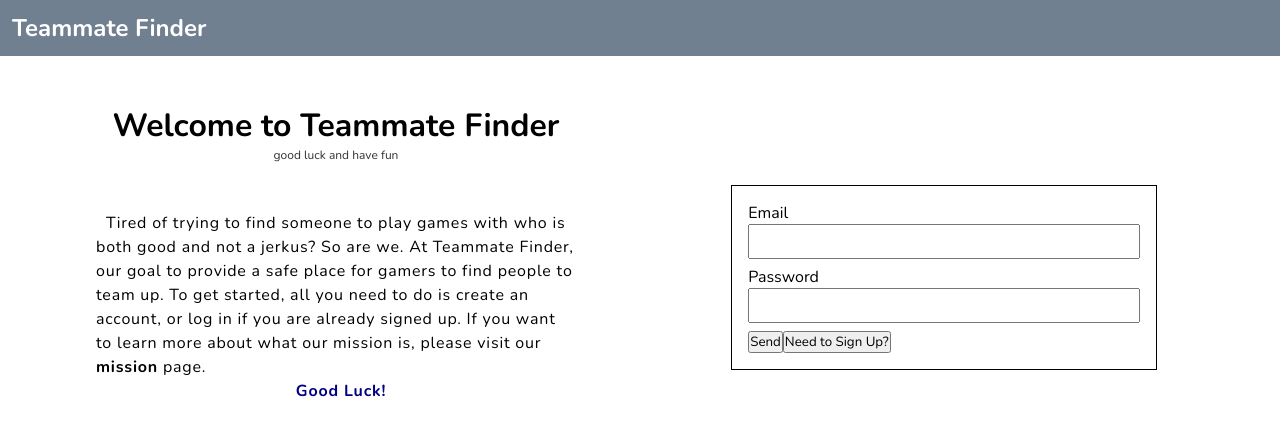
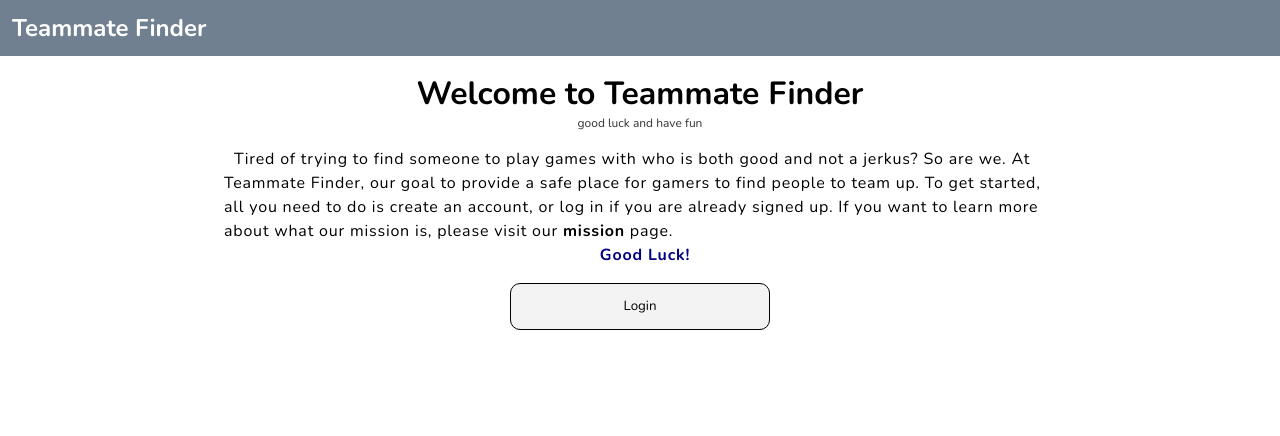
Before and after one commit to Mvcampbell3/find-a-tm, an Angular app in the folder client/: page / in a window 1280 px wide. Shown: the top 436 px of the page. Built offline with nearby package versions, Linux system fonts and the light colour scheme.

Commit message:
added login as modal

```diff
--- a/client/src/app/home/home.component.html
+++ b/client/src/app/home/home.component.html
@@ -6,8 +6,10 @@
       At Teammate Finder, our goal to provide a safe place for gamers to find people to team up. To get started, all you
       need to do is create an account, or log in if you are already signed up. If you want to learn more about what our
       mission is, please visit our <strong>mission</strong> page. <br><span class="end-content">Good Luck!</span></p>
+    <button class="showBtn" (click)='changeModal()'>Login</button>
   </div>
 
+  <div class="modalLogin" *ngIf='showModal' (click)='hideModal($event)'>
     <div class="form">
       <div class="input-group">
         <label for="email">Email</label><br>
@@ -29,5 +31,7 @@
         <button (click)="changeForm()">{{signup ? "Already a member?":"Need to Sign Up?"}}</button>
       </div>
     </div>
+  </div>
+
 
 </div>
--- a/client/src/app/home/home.component.scss
+++ b/client/src/app/home/home.component.scss
@@ -1,11 +1,8 @@
 .container{
-  display: grid;
-  align-items: center;
-  grid-template-columns: 1fr 1fr;
-  padding: 2em;
-
   .splash{
-    width: 100%;
+    width: 70%;
+    min-width: 350px;
+    margin: 0 auto;
     padding: 1em;
 
     h1{
@@ -19,7 +16,7 @@
     }
 
     p.content{
-      padding: 3em;
+      padding: 1em;
       line-height: 1.5;
       letter-spacing: .8px;
       text-indent: 10px;
@@ -31,17 +28,48 @@
       color: navy;
       font-weight: bold;
     }
+
+    .showBtn{
+      width: 30%;
+      min-width: 75px;
+      padding: 1em 0;
+      display: block;
+      margin: 0 auto;
+      border: 1px black solid;
+      border-radius: 10px;
+      background-color: #f3f3f3;
+      transform: all, .25s;
+
+      &:hover{
+        background-color: #333;
+        color: white;
+        transform: all, .25s
       }
 
+      &:active{
+        transform: scale(.90);
+      }
+
+      &:focus{
+        outline: none;
+      }
+    }
+  }
+
+  .modalLogin{
+    position: absolute;
+    top: 0;
+    background-color: rgba(51, 51, 51, 0.856);
+    width: 100vw;
+    height: 100vh;
+    display: grid;
+    place-items: center;
+
     .form{
-    width: 70%;
-    min-width: 325px;
-    border: 1px black solid;
-    margin: auto;
-
-    padding: 1em;
-
-
+      width: 350px;
+      padding: 2em 1em;
+      background-color: #ddd;
+      border-radius: 10px;
       .input-group{
         width: 100%;
 
@@ -49,17 +77,18 @@
           width: 100%;
           padding: .5em;
           margin-bottom: .5em;
-
         }
       }
     }
+  }
+
 }
 
 .slideDown{
   height: 0px;
   overflow: hidden;
   animation-name: pop;
-  animation-duration: 1s;
+  animation-duration: .3s;
   animation-fill-mode: forwards;
 }
 
--- a/client/src/app/home/home.component.ts
+++ b/client/src/app/home/home.component.ts
@@ -16,6 +16,7 @@ export class HomeComponent implements OnInit {
   username: String = "";
   signup: Boolean = false;
 
+  showModal: Boolean = false;
   loginUser: LoginUser;
 
   constructor(
@@ -30,6 +31,17 @@ export class HomeComponent implements OnInit {
 
   changeForm() {
     this.signup = !this.signup;
+  }
+
+  changeModal() {
+    this.showModal = !this.showModal;
+  }
+
+  hideModal(event) {
+    if (event.target.classList.value === 'modalLogin') {
+      this.showModal = false;
+      this.signup = false;
+    }
   }
 
   postSignupUser() {
```
Lines whose indentation alone changed are shown as unchanged.
